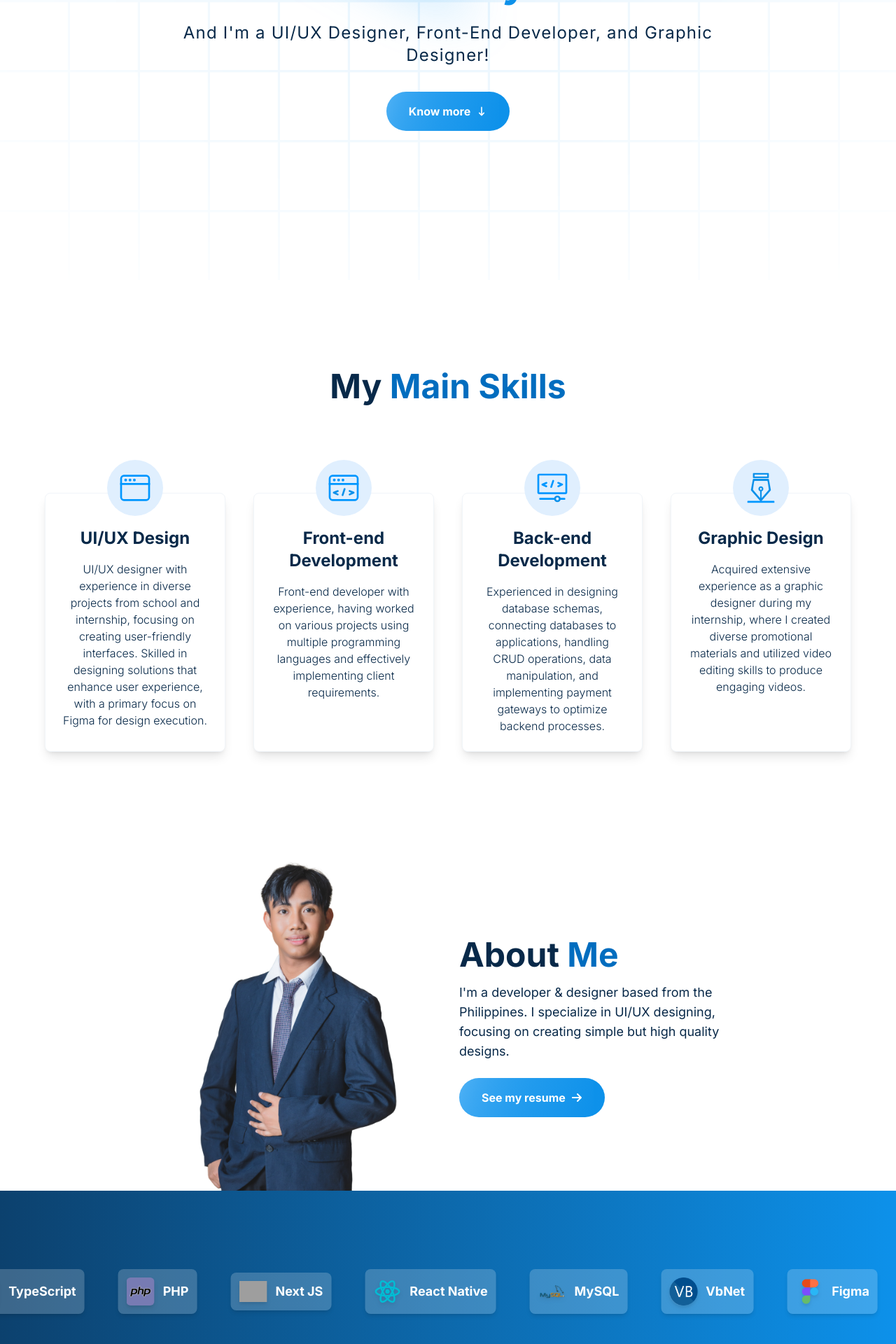
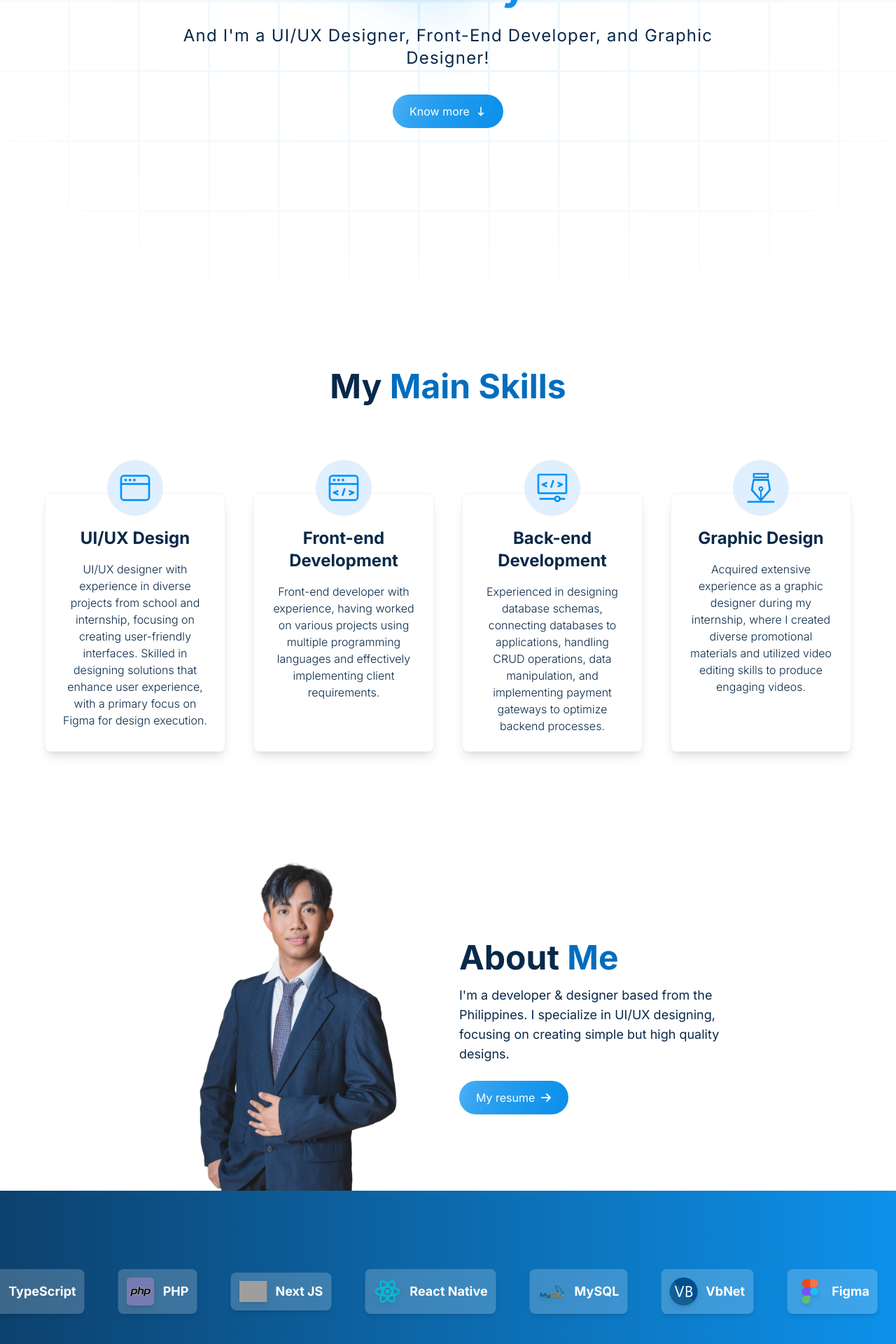
Before and after one commit to johnreyluntayao/my-portfolio, a Next.js app: page / in a window 1280 px wide. Shown: the part 400-2320 px from the top of the page at 70% size. Built offline with nearby package versions, Linux system fonts and the light colour scheme; grey boxes are pictures that could not be loaded.

Commit message:
refactor: glowing button

```diff
--- a/components/About.tsx
+++ b/components/About.tsx
@@ -67,8 +67,8 @@ const About = () => {
         animate={isButtonInView ? "visible" : "hidden"}
       >
         <GlowingButton
-          title="See my resume"
-          moreClasses="text-white font-bold bg-[linear-gradient(110deg,#0d91ea,45%,#7cc7fd,55%,#0d91ea)]"
+          title="My resume"
+          moreClasses="text-white bg-[linear-gradient(110deg,#0d91ea,45%,#7cc7fd,55%,#0d91ea)]"
           icon={<FaArrowRight />}
           position="right"
         />
--- a/components/Contact.tsx
+++ b/components/Contact.tsx
@@ -68,7 +68,7 @@ const Contact = () => {
             title="Let's Connect!"
             icon={<FaLocationArrow />}
             position='right'
-            moreClasses='text-science-blue-500 font-bold bg-white'
+            moreClasses='text-science-blue-500 font-semibold bg-white'
             //bg-[linear-gradient(110deg,#ffffff,45%,#7cc7fd,55%,#ffffff)]
           />
         </motion.a>
--- a/components/Hero.tsx
+++ b/components/Hero.tsx
@@ -93,7 +93,7 @@ const Hero = () => {
               title="Know more"
               icon={<HiArrowNarrowDown />}
               position='right'
-              moreClasses='text-white font-bold bg-[linear-gradient(110deg,#0d91ea,45%,#7cc7fd,55%,#0d91ea)]'
+              moreClasses='text-white bg-[linear-gradient(110deg,#0d91ea,45%,#7cc7fd,55%,#0d91ea)]'
               // bg-[linear-gradient(110deg,#fd7c76,45%,#ff908a,55%,#fd7c76)]
             />
           </motion.a>
--- a/components/ProjectHero.tsx
+++ b/components/ProjectHero.tsx
@@ -76,7 +76,7 @@ const ProjectHero = ({ id }: { id: number }) => {
             >
               <GlowingButton
                 title={`${id === 2 || id === 3 || id === 4 ? `Visit site` : `Source code`}`}
-                moreClasses="bg-[linear-gradient(110deg,#fd7c76,45%,#ff908a,55%,#fd7c76)] text-white font-bold"
+                moreClasses="bg-[linear-gradient(110deg,#fd7c76,45%,#ff908a,55%,#fd7c76)] text-white"
                 icon={id === 1 || id === 5 || id === 6 ? <FaCode /> : <FaArrowRight />}
                 position="right"
               />
--- a/components/ui/GlowingButton.tsx
+++ b/components/ui/GlowingButton.tsx
@@ -11,18 +11,15 @@ const GlowingButton = ({title, icon, position, functionClick, moreClasses}: {
 
   return (
 
-    <button className={`inline-flex text-sm px-4 py-2 md:text-base md:px-6 md:py-3 lgd:text-lg lg:px-8 lg:py-4 animate-shimmer items-center justify-center rounded-full bg-[length:200%_100%] gap-2 font-base transition-colors focus:outline-none focus:ring-2 focus:ring-white focus:ring-offset-2 focus:ring-offset-white ${moreClasses}`}>
-    {/* <span className="absolute inset-[-1000%] animate-[spin_2s_linear_infinite] bg-[conic-gradient(from_90deg_at_50%_50%,#e0effe_0%,#7cc7fd_50%,#0d91ea_100%)]" /> */}
-    {/* <span className={`inline-flex h-full w-full cursor-pointer items-center justify-center rounded-full bg-science-blue-500 px-6 text-sm font-semibold text-white backdrop-blur-3xl gap-2 ${moreClasses}`}> */}
+    <button className={`inline-flex animate-shimmer items-center justify-center rounded-full bg-[length:200%_100%] gap-2 transition-colors focus:outline-none focus:ring-2 focus:ring-white focus:ring-offset-2 focus:ring-offset-white ${moreClasses}
+      text-xs px-4 py-2
+      md:text-sm md:px-5 md:py-3
+      lg:text-base lg:px-6 lg:py-3
+    `}>
     {position === 'left' && icon}
     {title}
     {position === 'right' && icon}
-    {/* </span> */}
   </button>
-
-//     <button className="relative w-full inline-flex h-16 overflow-hidden rounded-full p-[5px] focus:outline-none md:w-44 md:mt-10">
-
-// </button>
   )
 }
 
```
Also changed, not shown: components/ui/FloatingNavbar.tsx (line endings or trailing spaces).
